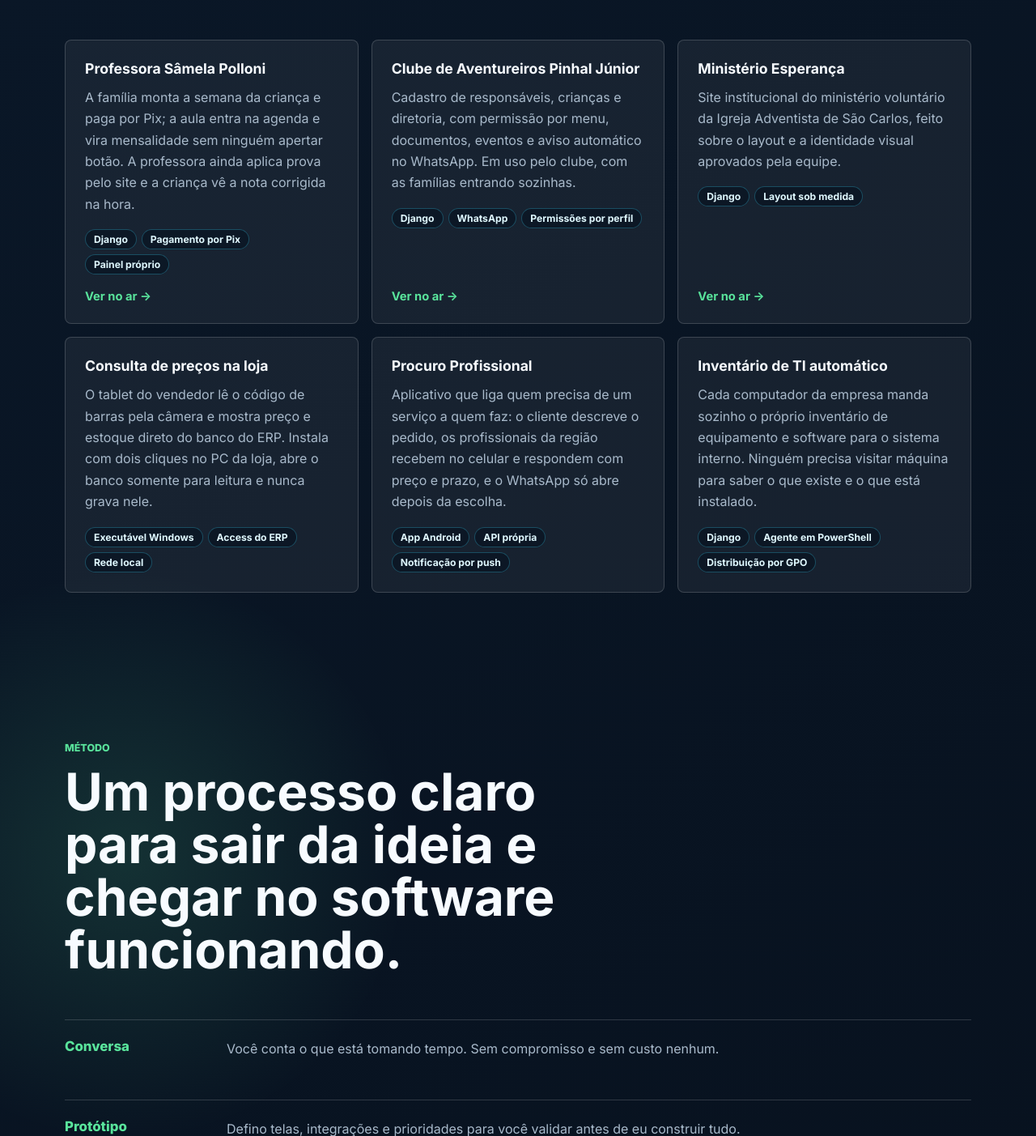
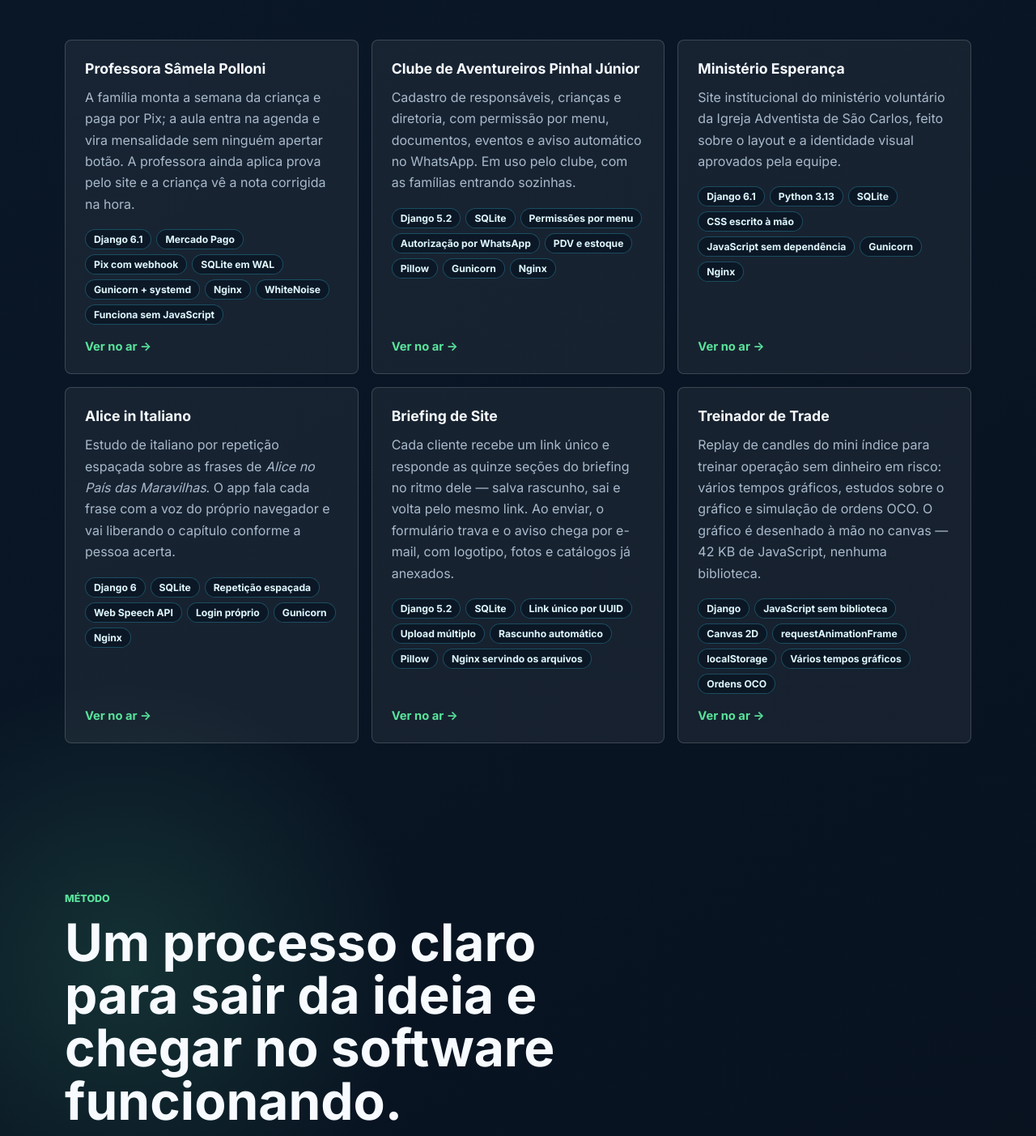
Before and after one commit to fabianopolone123/SIte_PolloniFlow, a Django app: page / in a window 1280 px wide. Shown: the part 2701-4104 px from the top of the page at 81% size. Run offline with Django 5.2, Linux system fonts and the light colour scheme; tables that the repository leaves empty hold one stand-in row (values such as "Sample post").

Commit message:
Troca os cartoes sem link por tres sistemas no ar, com a stack de cada um
Metade do portfolio nao tinha para onde clicar: Consulta de precos,
Procuro Profissional e Inventario de TI rodam na rede do cliente ou no
celular, e o cartao morria numa descricao. Saem os tres, entram Alice in
Italiano, Briefing de Site e Treinador de Trade - todos com endereco
publico, todos conferidos respondendo antes de virar link.

Agora os seis abrem o site no ar, e o teste novo
test_todo_cartao_mostra_a_stack_e_leva_a_um_site recusa cartao que perca
o link ou a etiqueta de stack.

As etiquetas foram lidas do requirements.txt e do codigo de cada
projeto, nao de memoria. Por isso "Mercado Pago" so aparece no cartao da
Samela: la o Pix e real, com webhook em /pagamentos/aviso/. No Pinhal o
pagamento e simulado, entao a etiqueta nao entra - o visitante nao tem
como conferir a stack clicando, e uma etiqueta errada seria a unica
parte do cartao em que ele teria de acreditar no escuro.

Co-Authored-By: Claude Opus 5 (1M context) <noreply@anthropic.com>

```diff
--- a/painel/models.py
+++ b/painel/models.py
@@ -33,6 +33,9 @@ EVENTOS = {
     "projeto_samela": "Portfólio: Professora Sâmela Polloni",
     "projeto_pinhal": "Portfólio: Clube Pinhal Júnior",
     "projeto_esperanca": "Portfólio: Ministério Esperança",
+    "projeto_italiano": "Portfólio: Alice in Italiano",
+    "projeto_briefing": "Portfólio: Briefing de Site",
+    "projeto_trade": "Portfólio: Treinador de Trade",
 }
 
 # Os botões que levam para a conversa no WhatsApp. São eles que contam como
--- a/templates/landing/index.html
+++ b/templates/landing/index.html
@@ -183,14 +183,18 @@
         A prova. As seções acima prometem; esta mostra o que já foi entregue e
         está rodando com gente usando.
 
-        Só entra aqui trabalho que existe de verdade. Os três primeiros abrem o
-        site no ar — é a prova mais forte que existe, e por isso são os únicos
-        com link. Os outros três rodam dentro da empresa do cliente, na rede
-        local ou no celular: não há endereço público para mostrar, e inventar um
-        seria mentira. Card sem link é honestidade, não esquecimento.
+        Só entra aqui trabalho que existe de verdade, e os seis abrem o site no
+        ar — é a prova mais forte que existe. Um projeto sem endereço público
+        (os que rodam na rede do cliente ou no celular) fica de fora enquanto
+        não houver o que mostrar: inventar link seria mentira.
 
         Nenhum aponta para repositório: o público desta página é dono de empresa,
         não recrutador — e boa parte do código é de cliente.
+
+        As etiquetas de stack dizem a tecnologia que o projeto usa de verdade,
+        conferida no requirements.txt e no código de cada um. "Mercado Pago" só
+        está no cartão da Sâmela porque lá o Pix é real, com webhook; onde o
+        pagamento é simulado, a etiqueta não entra.
 
         Os `projeto_*` são medidos mas NÃO contam como conversa. Ver o comentário
         de EVENTOS_WHATSAPP em painel/models.py antes de mexer nisso.
@@ -210,9 +214,14 @@
                         corrigida na hora.
                     </p>
                     <ul class="portfolio-stack">
-                        <li>Django</li>
-                        <li>Pagamento por Pix</li>
-                        <li>Painel próprio</li>
+                        <li>Django 6.1</li>
+                        <li>Mercado Pago</li>
+                        <li>Pix com webhook</li>
+                        <li>SQLite em WAL</li>
+                        <li>Gunicorn + systemd</li>
+                        <li>Nginx</li>
+                        <li>WhiteNoise</li>
+                        <li>Funciona sem JavaScript</li>
                     </ul>
                     <a class="portfolio-link" href="https://samelapolloni.com.br"
                        target="_blank" rel="noreferrer" data-evento="projeto_samela">
@@ -227,9 +236,14 @@
                         pelo clube, com as famílias entrando sozinhas.
                     </p>
                     <ul class="portfolio-stack">
-                        <li>Django</li>
-                        <li>WhatsApp</li>
-                        <li>Permissões por perfil</li>
+                        <li>Django 5.2</li>
+                        <li>SQLite</li>
+                        <li>Permissões por menu</li>
+                        <li>Autorização por WhatsApp</li>
+                        <li>PDV e estoque</li>
+                        <li>Pillow</li>
+                        <li>Gunicorn</li>
+                        <li>Nginx</li>
                     </ul>
                     <a class="portfolio-link" href="https://pinhaljunior.com.br"
                        target="_blank" rel="noreferrer" data-evento="projeto_pinhal">
@@ -244,8 +258,13 @@
                         aprovados pela equipe.
                     </p>
                     <ul class="portfolio-stack">
-                        <li>Django</li>
-                        <li>Layout sob medida</li>
+                        <li>Django 6.1</li>
+                        <li>Python 3.13</li>
+                        <li>SQLite</li>
+                        <li>CSS escrito à mão</li>
+                        <li>JavaScript sem dependência</li>
+                        <li>Gunicorn</li>
+                        <li>Nginx</li>
                     </ul>
                     <a class="portfolio-link" href="https://advministerioesperanca.com.br"
                        target="_blank" rel="noreferrer" data-evento="projeto_esperanca">
@@ -253,45 +272,70 @@
                     </a>
                 </article>
                 <article class="portfolio-card" data-reveal>
-                    <h3>Consulta de preços na loja</h3>
+                    <h3>Alice in Italiano</h3>
                     <p>
-                        O tablet do vendedor lê o código de barras pela câmera e mostra
-                        preço e estoque direto do banco do ERP. Instala com dois cliques
-                        no PC da loja, abre o banco somente para leitura e nunca grava
-                        nele.
+                        Estudo de italiano por repetição espaçada sobre as frases de
+                        <i>Alice no País das Maravilhas</i>. O app fala cada frase com a
+                        voz do próprio navegador e vai liberando o capítulo conforme a
+                        pessoa acerta.
                     </p>
                     <ul class="portfolio-stack">
-                        <li>Executável Windows</li>
-                        <li>Access do ERP</li>
-                        <li>Rede local</li>
+                        <li>Django 6</li>
+                        <li>SQLite</li>
+                        <li>Repetição espaçada</li>
+                        <li>Web Speech API</li>
+                        <li>Login próprio</li>
+                        <li>Gunicorn</li>
+                        <li>Nginx</li>
                     </ul>
+                    <a class="portfolio-link" href="https://fabianopolone.com.br/italiano"
+                       target="_blank" rel="noreferrer" data-evento="projeto_italiano">
+                        Ver no ar
+                    </a>
                 </article>
                 <article class="portfolio-card" data-reveal>
-                    <h3>Procuro Profissional</h3>
+                    <h3>Briefing de Site</h3>
                     <p>
-                        Aplicativo que liga quem precisa de um serviço a quem faz: o
-                        cliente descreve o pedido, os profissionais da região recebem no
-                        celular e respondem com preço e prazo, e o WhatsApp só abre
-                        depois da escolha.
+                        Cada cliente recebe um link único e responde as quinze seções do
+                        briefing no ritmo dele — salva rascunho, sai e volta pelo mesmo
+                        link. Ao enviar, o formulário trava e o aviso chega por e-mail,
+                        com logotipo, fotos e catálogos já anexados.
                     </p>
                     <ul class="portfolio-stack">
-                        <li>App Android</li>
-                        <li>API própria</li>
-                        <li>Notificação por push</li>
+                        <li>Django 5.2</li>
+                        <li>SQLite</li>
+                        <li>Link único por UUID</li>
+                        <li>Upload múltiplo</li>
+                        <li>Rascunho automático</li>
+                        <li>Pillow</li>
+                        <li>Nginx servindo os arquivos</li>
                     </ul>
+                    <a class="portfolio-link" href="https://fabianopolone.com.br/desenvolvimento"
+                       target="_blank" rel="noreferrer" data-evento="projeto_briefing">
+                        Ver no ar
+                    </a>
                 </article>
                 <article class="portfolio-card" data-reveal>
-                    <h3>Inventário de TI automático</h3>
+                    <h3>Treinador de Trade</h3>
                     <p>
-                        Cada computador da empresa manda sozinho o próprio inventário de
-                        equipamento e software para o sistema interno. Ninguém precisa
-                        visitar máquina para saber o que existe e o que está instalado.
+                        Replay de candles do mini índice para treinar operação sem
+                        dinheiro em risco: vários tempos gráficos, estudos sobre o
+                        gráfico e simulação de ordens OCO. O gráfico é desenhado à mão no
+                        canvas — 42 KB de JavaScript, nenhuma biblioteca.
                     </p>
                     <ul class="portfolio-stack">
                         <li>Django</li>
-                        <li>Agente em PowerShell</li>
-                        <li>Distribuição por GPO</li>
+                        <li>JavaScript sem biblioteca</li>
+                        <li>Canvas 2D</li>
+                        <li>requestAnimationFrame</li>
+                        <li>localStorage</li>
+                        <li>Vários tempos gráficos</li>
+                        <li>Ordens OCO</li>
                     </ul>
+                    <a class="portfolio-link" href="https://fabianopolone.com.br/TreinarTrade/"
+                       target="_blank" rel="noreferrer" data-evento="projeto_trade">
+                        Ver no ar
+                    </a>
                 </article>
             </div>
         </section>
```
Also changed, not shown: docs/desenvolvimento.md (+10 -6 lines), docs/frontend.md (+3 -3 lines), docs/modelo-de-dados.md (+3 -0 lines), docs/referencia-de-funcoes.md (+1 -1 lines), painel/tests.py (+17 -1 lines), docs/README.md.
